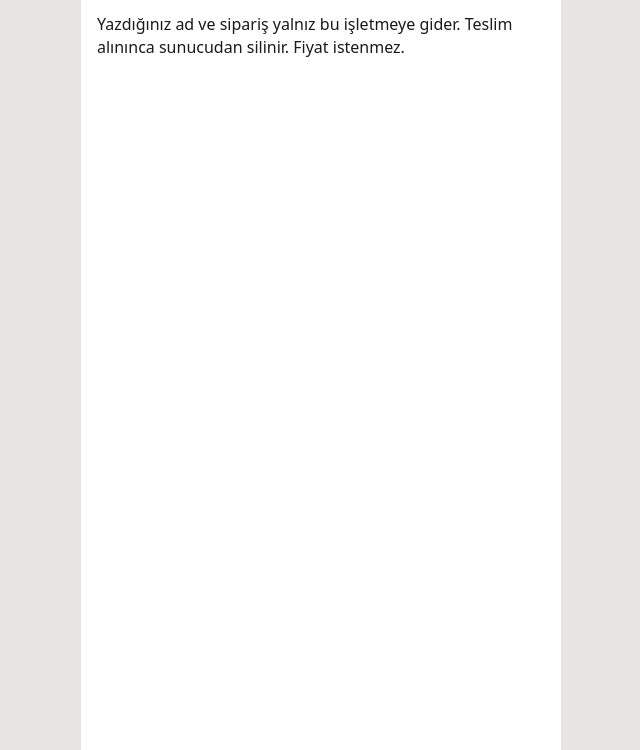
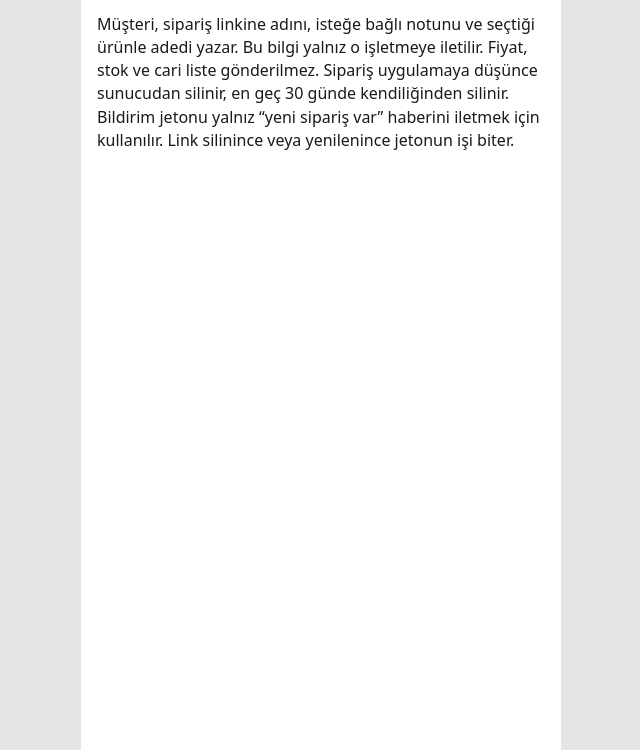
Before and after one commit to caricepte/siparis, a plain HTML site: page gizlilik.html in a window 1280 px wide. Shown: the part 50-800 px from the top of the page, without its empty margins (319-959 px from the left). Drawn offline with Linux system fonts and the light colour scheme.

Commit message:
Revise privacy policy in gizlilik.html
Updated privacy policy text for clarity and detail.

```diff
--- a/gizlilik.html
+++ b/gizlilik.html
@@ -13,7 +13,7 @@
   <div class="app">
     <main>
       <h1 class="brand">Aydınlatma</h1>
-      <p class="privacy">Yazdığınız ad ve sipariş yalnız bu işletmeye gider. Teslim alınınca sunucudan silinir. Fiyat istenmez.</p>
+      <p class="privacy">Müşteri, sipariş linkine adını, isteğe bağlı notunu ve seçtiği ürünle adedi yazar. Bu bilgi yalnız o işletmeye iletilir. Fiyat, stok ve cari liste gönderilmez. Sipariş uygulamaya düşünce sunucudan silinir, en geç 30 günde kendiliğinden silinir. Bildirim jetonu yalnız “yeni sipariş var” haberini iletmek için kullanılır. Link silinince veya yenilenince jetonun işi biter.</p>
     </main>
   </div>
 </body>
```
